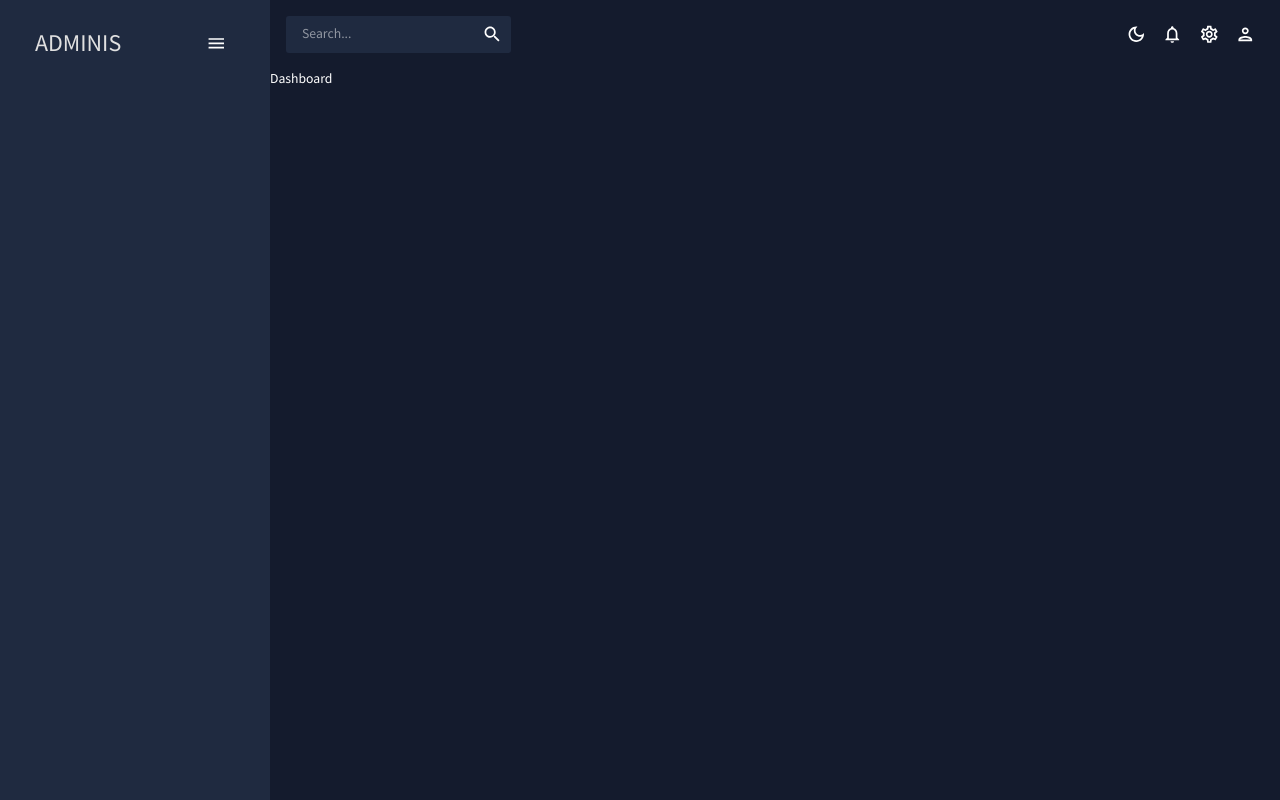
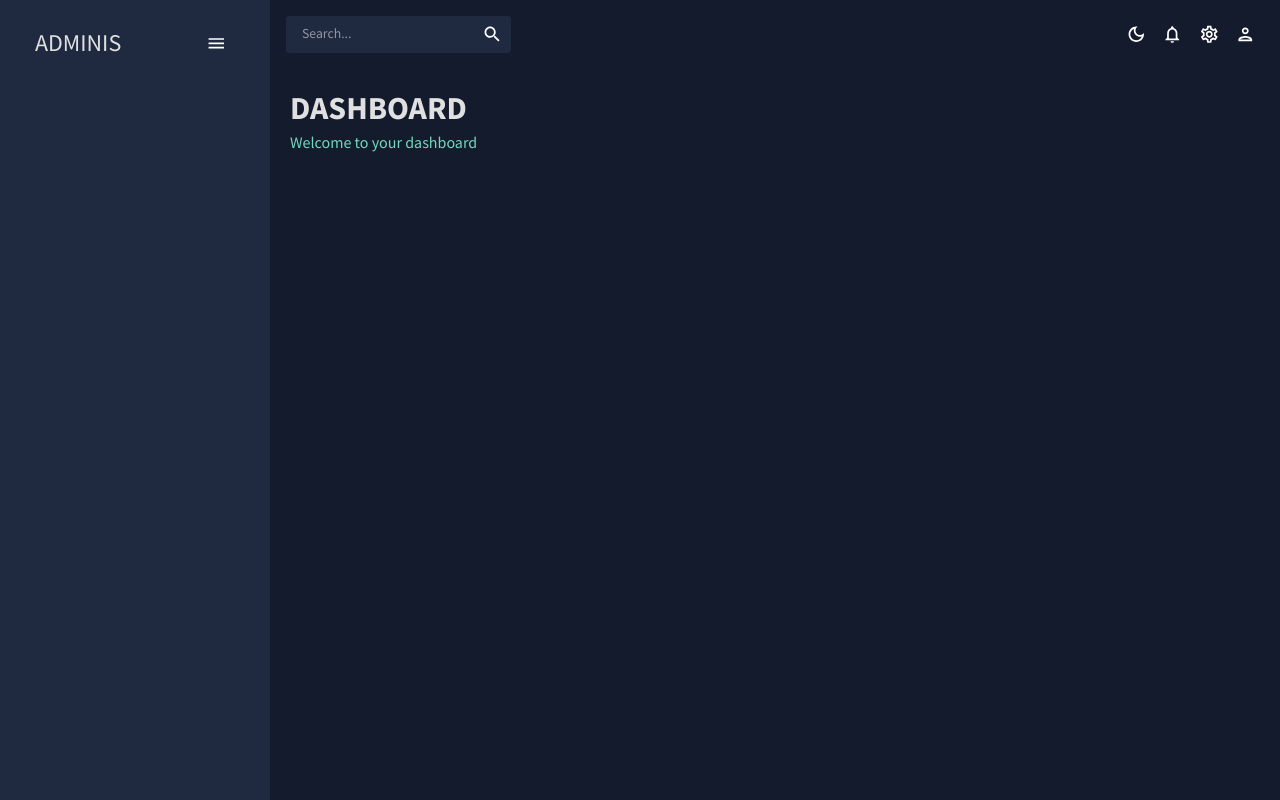
Before and after one commit to abhideepghosh/admin-dashboard, a React (Create React App) app: page / in a window 1280 px wide. Built offline with nearby package versions, Linux system fonts and the light colour scheme.

Commit message:
Dashboard Header

```diff
--- /dev/null
+++ b/src/components/Header.jsx
@@ -0,0 +1,24 @@
+import { Typography, Box, useTheme } from "@mui/material";
+import { tokens } from "../theme";
+
+const Header = ({ title, subtitle }) => {
+  const theme = useTheme();
+  const colors = tokens(theme.palette.mode);
+  return (
+    <Box mb="30px">
+      <Typography
+        variant="h2"
+        color={colors.grey[100]}
+        fontWeight="bold"
+        sx={{ m: "0 0 5px 0" }}
+      >
+        {title}
+      </Typography>
+      <Typography variant="h5" color={colors.greenAccent[400]}>
+        {subtitle}
+      </Typography>
+    </Box>
+  );
+};
+
+export default Header;
--- a/src/scenes/dashboard/index.jsx
+++ b/src/scenes/dashboard/index.jsx
@@ -1,7 +1,14 @@
-import React from "react";
+import { Box } from "@mui/material";
+import Header from "../../components/Header";
 
 const Dashboard = () => {
-  return <div>Dashboard</div>;
+  return (
+    <Box m="20px">
+      <Box display="flex" justifyContent="space-between" alignItems="center">
+        <Header title="DASHBOARD" subtitle="Welcome to your dashboard" />
+      </Box>
+    </Box>
+  );
 };
 
 export default Dashboard;
```
Also changed, not shown: project-snapshots/snapshot1.png (added).
